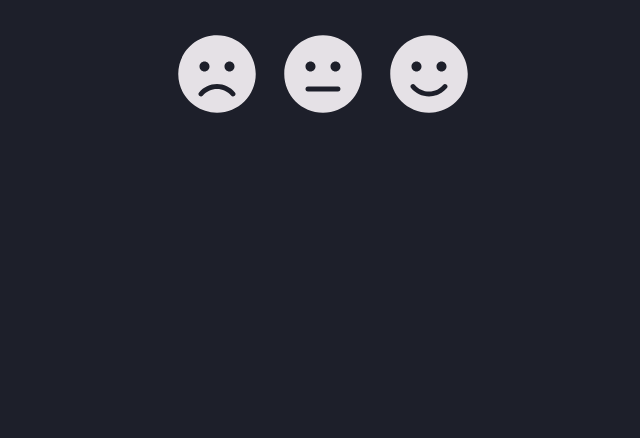
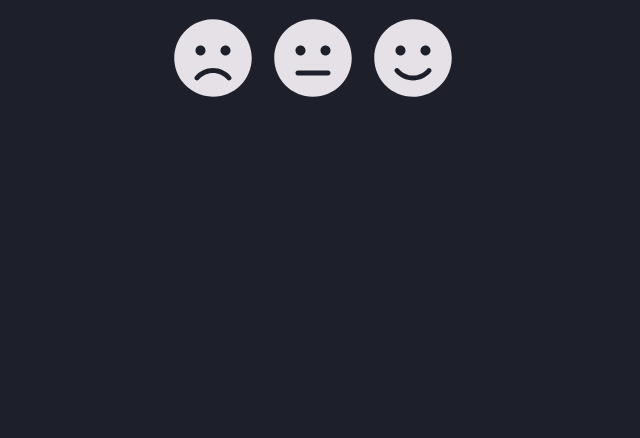
Before and after one commit to alavado/achs-mindfulness, a React app: page /subjetiva/1 in a window 1280 px wide. Shown: the part 362-800 px from the top of the page, without its empty margins (327-967 px from the left). Built offline with nearby package versions, Linux system fonts and the light colour scheme.

Commit message:
centra monitos

```diff
--- a/src/components/MedicionSubjetiva/MedicionSubjetiva.css
+++ b/src/components/MedicionSubjetiva/MedicionSubjetiva.css
@@ -15,14 +15,15 @@
   margin-bottom: 32px;
 }
 
-#contenedor-iconos-estado-animo {
-  margin: 16px 0;
-  display: grid;
-  grid-template-columns: repeat(3, 33%);
-  gap: 16px;
+.contenedor-iconos-estado-animo {
+  margin: 16px;
+  display: flex;
+  justify-content: center;
+  width: 350px;
+  flex-wrap: wrap;
 }
 
-#contenedor-iconos-estado-animo svg {
+.contenedor-iconos-estado-animo svg {
   cursor: pointer;
 }
 
@@ -30,6 +31,8 @@
   display: flex;
   flex-direction: column;
   align-items: center;
+  flex-basis: 100px;
+  margin-bottom: 32px;
 }
 
 .contenedor-estado-animo p {
--- a/src/components/MedicionSubjetiva/MedicionSubjetiva.js
+++ b/src/components/MedicionSubjetiva/MedicionSubjetiva.js
@@ -25,19 +25,29 @@ const MedicionSubjetiva = ({ match }) => {
   return (
     <>
       <div id="contenedor-medicion-subjetiva">
-        <h1>¿Cómo te sientes?</h1>
+        <h1>Me siento...</h1>
         {paso === '1' ?
-          <div id="contenedor-iconos-estado-animo">
-            <FontAwesomeIcon onClick={irAPaso2('malos')} icon={faFrown} size={"5x"} />
-            <FontAwesomeIcon onClick={irAPaso2('meh')} icon={faMeh} size={"5x"} />
-            <FontAwesomeIcon onClick={irAPaso2('buenos')} icon={faSmile} size={"5x"} />
+          <div className="contenedor-iconos-estado-animo">
+            <div className="contenedor-estado-animo">
+              <FontAwesomeIcon onClick={irAPaso2('malos')} icon={faFrown} size={"5x"} />
+            </div>
+            <div className="contenedor-estado-animo">
+              <FontAwesomeIcon onClick={irAPaso2('meh')} icon={faMeh} size={"5x"} />
+            </div>
+            <div className="contenedor-estado-animo">
+              <FontAwesomeIcon onClick={irAPaso2('buenos')} icon={faSmile} size={"5x"} />
+            </div>
           </div> :
           <>
-            <div id="contenedor-iconos-estado-animo">
+            <div className="contenedor-iconos-estado-animo">
               {animosClasificados[animoGeneral]
                 .map(nombre => animos.find(animo => animo.nombre === nombre))
                 .map(({icono, nombre}, i) => (
-                  <div key={`animo-${i}`} className="contenedor-estado-animo">
+                  <div
+                    key={`animo-${i}`}
+                    className="contenedor-estado-animo"
+                    style={animosClasificados[animoGeneral].length % 2 === 0 ? {flexBasis: 150} : {}}
+                  >
                     <FontAwesomeIcon icon={icono} size={"5x"} />
                     <p>{nombre}</p>
                   </div>
```
